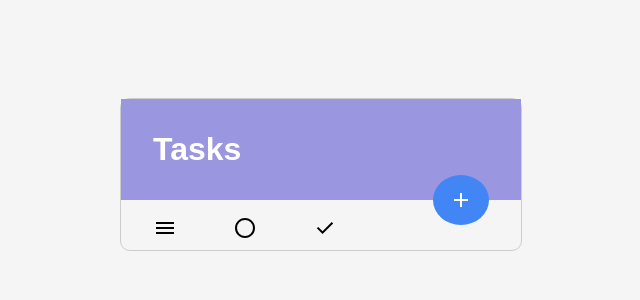
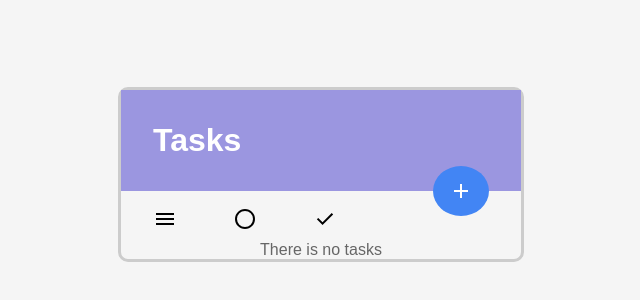
Before and after one commit to MartinGBDev/To-Do-List-, a plain HTML site: page index.html in a window 1280 px wide. Shown: the part 226-526 px from the top of the page, without its empty margins (319-959 px from the left). Drawn offline with Linux system fonts and the light colour scheme.

Commit message:
feat: add empty state styling and task creation improvements

```diff
--- a/app.js
+++ b/app.js
@@ -1,7 +1,11 @@
 
 import { createTask, hideAddTaskModal, loadSavedTasks, refreshAllTasks, refreshCheckedTasks, refreshUncheckedTasks, showAddTaskModal, tasks } from "./todo.js";
 document.body.onload = () => {
-    loadSavedTasks()
+    loadSavedTasks();
+
+
+
+
     const addButton = document.getElementById("add_task_button");
     addButton.addEventListener("click",showAddTaskModal);
 
--- a/index.html
+++ b/index.html
@@ -23,7 +23,7 @@
                     <button id="add_task_button"><img src="assets/add.svg" alt=""></button>
                 </div>
             </div>
-            <div id="task_container">
+            <div id="task_container" class="empty">
                 <!-- Here are the tasks-->
             </div>
         </div>
--- a/styles.css
+++ b/styles.css
@@ -60,12 +60,15 @@ body{
     min-width: 400px;
     display: flex;
     flex-direction: column;
-    border: solid 1px var(--color-border);
+    border: solid 3px var(--color-border);
     border-radius: 10px;
-    max-height: 400px;
+
+
 }
 .header{
     display: flex;
+    flex-grow: 3;
+    flex-basis: 0;
     background-color:rgb(155, 150, 224);
     padding: var(--spacing-xl);
     color: var(--color-text-white);
@@ -76,6 +79,8 @@ body{
 }
 #options_container{
     display: flex;
+    flex-grow: 1;
+    flex-basis: 0;
     flex-direction: row;
     justify-content: space-between;
     padding-right: var(--spacing-xl);
@@ -99,10 +104,21 @@ body{
 
 }
 
+
 #task_container{
     display: flex;
+    flex-grow: 4;
+    align-items: stretch;
     flex-direction: column;
     flex-grow: 3;
+    overflow-y: auto;
+
+}
+#task_container.empty{
+     display: flex;
+     justify-content: center;
+     align-items: center;
+     color: var(--color-text-secondary);
 }
 .task{
 
--- a/todo.js
+++ b/todo.js
@@ -1,4 +1,5 @@
-export const tasks = [];
+export const tasks = [
+    ];
 
 export function createTask () {
     /**
@@ -11,7 +12,7 @@ export function createTask () {
     const description = document.getElementById("description");
     const descriptionValue = description.value;
 
-    const task ={id:"task_" + Date.now,title:titleValue,description:descriptionValue,checked:false}
+    const task ={id:"task_" + Date.now(),title:titleValue,description:descriptionValue,checked:false}
 
     tasks.push(task);
     createTaskContainer(task);
@@ -47,10 +48,17 @@ export function createTaskContainer(task){
     img.src = "assets/right_arrow.svg";
     infoButtonE.appendChild(img);
 
+
     taskE.appendChild(infoButtonE);
+    const taskContainer = document.getElementById("task_container");
+    if(tasks.length > 0){
+        taskContainer.removeChild(document.getElementById("empty"));
+        taskContainer.className = ""
+    }
 
 
-    document.getElementById("task_container").appendChild(taskE);
+
+    taskContainer.appendChild(taskE);
 }
 export function hideAddTaskModal(){
     document.getElementById("add_task_modal").className = "hidden";
@@ -68,9 +76,20 @@ export function refreshCheckedTasks(){
         createTaskContainer(task);
 }
 export function loadSavedTasks(){
-    for(let task of tasks){
-        task.className = "task";
-        createTaskContainer(task);
+    if(tasks.length === 0){
+        const p = document.createElement("p");
+        p.textContent = "There is no tasks";
+        p.id = "empty";
+        const taskContainer = document.getElementById("task_container");
+        console.log("LLega")
+        taskContainer.appendChild(p);
+    }
+    else{
+        for(let task of tasks){
+            task.className = "task";
+            createTaskContainer(task);
+
+        }
 
     }
 }
```
